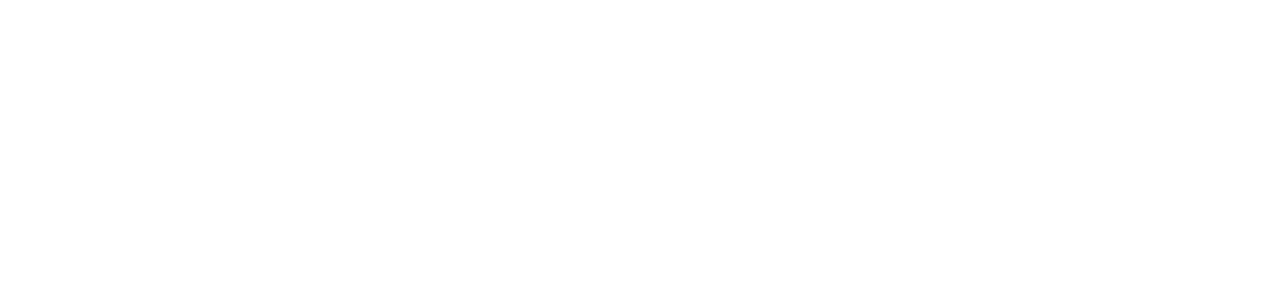
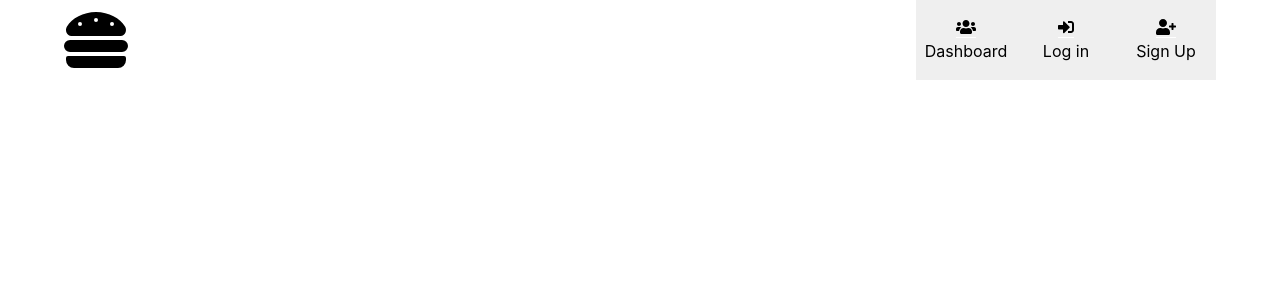
Before and after one commit to foodie-fun-one/front-end, a React (Create React App) app: page / in a window 1280 px wide. Shown: the top 300 px of the page. Built offline with nearby package versions, Linux system fonts and the light colour scheme.

Commit message:
Added navbar to top of site

```diff
--- a/src/App.js
+++ b/src/App.js
@@ -22,14 +22,15 @@
 import './App.css';
 
 const Wrapper = styled.div`
-
+  width: 100%;
+  height: 100vh;
 `
 
 function App() {
   return(
     <Wrapper>
+    <Router>
     <Navigation />
-    <Router>
       <Route exact path="/" />
       <Route path="/login" component={Login}/>
       <Route path="/signup" component={Signup}/>
--- a/src/components/Navigation/Navigation.js
+++ b/src/components/Navigation/Navigation.js
@@ -1,7 +1,70 @@
-import React from 'react'
+import React, { useState } from 'react'
+import { Link } from 'react-router-dom'
+import styled from 'styled-components';
+import { FontAwesomeIcon } from '@fortawesome/react-fontawesome';
+import { faHamburger, faUsers, faSignInAlt, faUserPlus } from '@fortawesome/free-solid-svg-icons';
+
+const Wrapper = styled.div`
+  width: 90%;
+  margin: 0 auto;
+  height: 10vh;
+  background-color: white;
+  display: flex;
+  justify-content: space-between;
+  align-items: center;
+`
+
+const ButtonDiv = styled.div`
+  display: flex;
+`
+
+const Button = styled.button`
+  width: 100px;
+  padding-top: 5%;
+  border: 0px;
+  color: black;
+
+  &:hover{
+    text-decoration: underline;
+  }
+`
+
+const P = styled.p`
+  color: black;
+`
 
 export const Navigation = () => {
+  const [loggedIn, setLoggedIn] = useState(false);
+
   return(
-    <div>
-    </div>
+    <Wrapper>
+      <Link to = "/login"><FontAwesomeIcon size="4x" color="black" icon={faHamburger}/></Link>
+
+      <ButtonDiv>
+
+      <Button>
+      <Link to="/dashboard">
+      <FontAwesomeIcon icon={faUsers} color="black"/>
+      <P>Dashboard</P>
+      </Link>
+      </Button>
+
+      <Button onClick={() =>{setLoggedIn(!loggedIn)}}>
+      <Link to="/login">
+      <FontAwesomeIcon icon={faSignInAlt} color="black"/>
+      {loggedIn === true ? <P>Log Out</P> :
+       loggedIn === false ? <P>Log in</P> :
+       null}
+       </Link>
+      </Button>
+
+      <Button>
+        <Link to="/signup">
+        <FontAwesomeIcon icon={faUserPlus} color="black"/>
+        <P>Sign Up</P>
+        </Link>
+      </Button>
+
+      </ButtonDiv>
+    </Wrapper>
 )}
```
